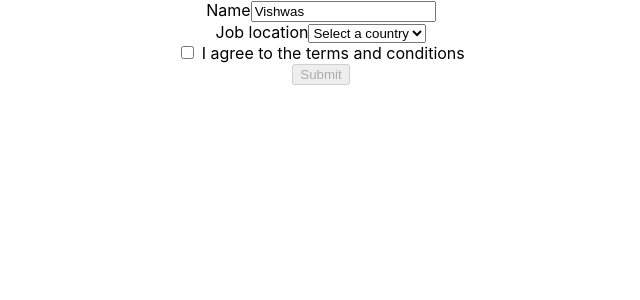
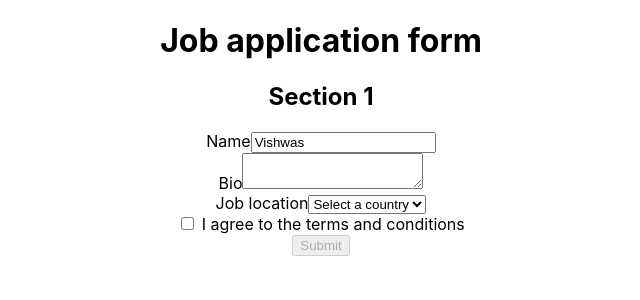
Before and after one commit to boodigowda/React-Testing, a React (Create React App) app: page / in a window 1280 px wide. Shown: the top 300 px of the page, without its empty margins (319-959 px from the left). Built offline with nearby package versions, Linux system fonts and the light colour scheme.

Commit message:
added the option using second argument for the getByRole method. to find the particular Element

```diff
--- a/src/components/application/Application.tsx
+++ b/src/components/application/Application.tsx
@@ -2,6 +2,9 @@
 
 const Application = () => {
     return (
+        <>
+            <h1>Job application form</h1>
+            <h2>Section 1</h2>
             <form>
                 <div>
                     <label htmlFor="name">Name</label>
@@ -12,6 +15,10 @@
                         value="Vishwas"
                         onChange={() => { }}
                     />
+                </div>
+                <div>
+                    <label htmlFor="bio">Bio</label>
+                    <textarea id="bio" name='bio' />
                 </div>
                 <div>
                     <label htmlFor="job-location">Job location</label>
@@ -32,6 +39,7 @@
                 </div>
                 <button disabled>Submit</button>
             </form>
+        </>
     )
 }
 
```
Also changed, not shown: 1 other file (tests, documents, lock files or other folders). Lines whose indentation alone changed are shown as unchanged.
